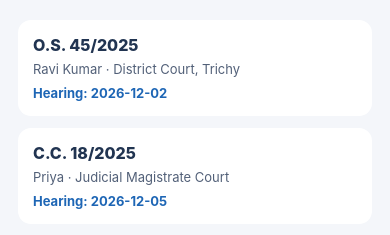
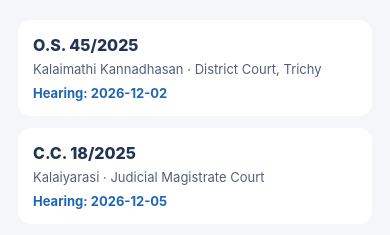
Before and after one commit to kalaimathikannadhasan/advocate_desk, a React Native app: screen / in a window 390 px wide. Shown: the part 406-641 px from the top of the page. Built offline with nearby package versions, Linux system fonts and the light colour scheme.

Commit message:
client details added

```diff
--- a/App.js
+++ b/App.js
@@ -6,15 +6,15 @@ import {
 import { StatusBar } from "expo-status-bar";
 
 const initialCases = [
-  { id:"C-1001", number:"O.S. 45/2025", type:"Civil", client:"Ravi Kumar", court:"District Court, Trichy", next:"2026-12-02", status:"Active", petitioner:"Ravi Kumar", respondent:"Mohan", judge:"To be updated", notes:"Property boundary dispute" },
-  { id:"C-1002", number:"C.C. 18/2025", type:"Criminal", client:"Priya", court:"Judicial Magistrate Court", next:"2026-12-05", status:"Active", petitioner:"State", respondent:"Arun", judge:"To be updated", notes:"Bail hearing follow-up" }
+  { id:"C-1001", number:"O.S. 45/2025", type:"Civil", client:"Kalaimathi Kannadhasan", court:"District Court, Trichy", next:"2026-12-02", status:"Active", petitioner:"Kalaimathi Kannadhasan", respondent:"Mohan", judge:"To be updated", notes:"Property boundary dispute" },
+  { id:"C-1002", number:"C.C. 18/2025", type:"Criminal", client:"Kalaiyarasi", court:"Judicial Magistrate Court", next:"2026-12-05", status:"Active", petitioner:"State", respondent:"Arun", judge:"To be updated", notes:"Bail hearing follow-up" }
 ];
 const initialClients = [
-  { id:"CL-001", name:"Ravi Kumar", phone:"9876543210", email:"ravi@example.com", address:"Trichy", notes:"Property matter" },
-  { id:"CL-002", name:"Priya", phone:"9876501234", email:"priya@example.com", address:"Lalgudi", notes:"Criminal matter" }
+  { id:"CL-001", name:"Kalaimathi Kannadhasan", phone:"9876543210", email:"ravi@example.com", address:"Trichy", notes:"Property matter" },
+  { id:"CL-002", name:"Kalaiyarasi", phone:"9876501234", email:"Kalaiyarasi@example.com", address:"Lalgudi", notes:"Criminal matter" }
 ];
 const initialPayments = [
-  { id:"P-001", client:"Ravi Kumar", caseNo:"O.S. 45/2025", total:"50000", paid:"20000", date:"2026-11-20", mode:"UPI" }
+  { id:"P-001", client:"Kalaimathi Kannadhasan", caseNo:"O.S. 45/2025", total:"50000", paid:"20000", date:"2026-11-20", mode:"UPI" }
 ];
 
 const tabs = ["Dashboard","Clients","Cases","Hearings","Fees","Advocate"];
```
